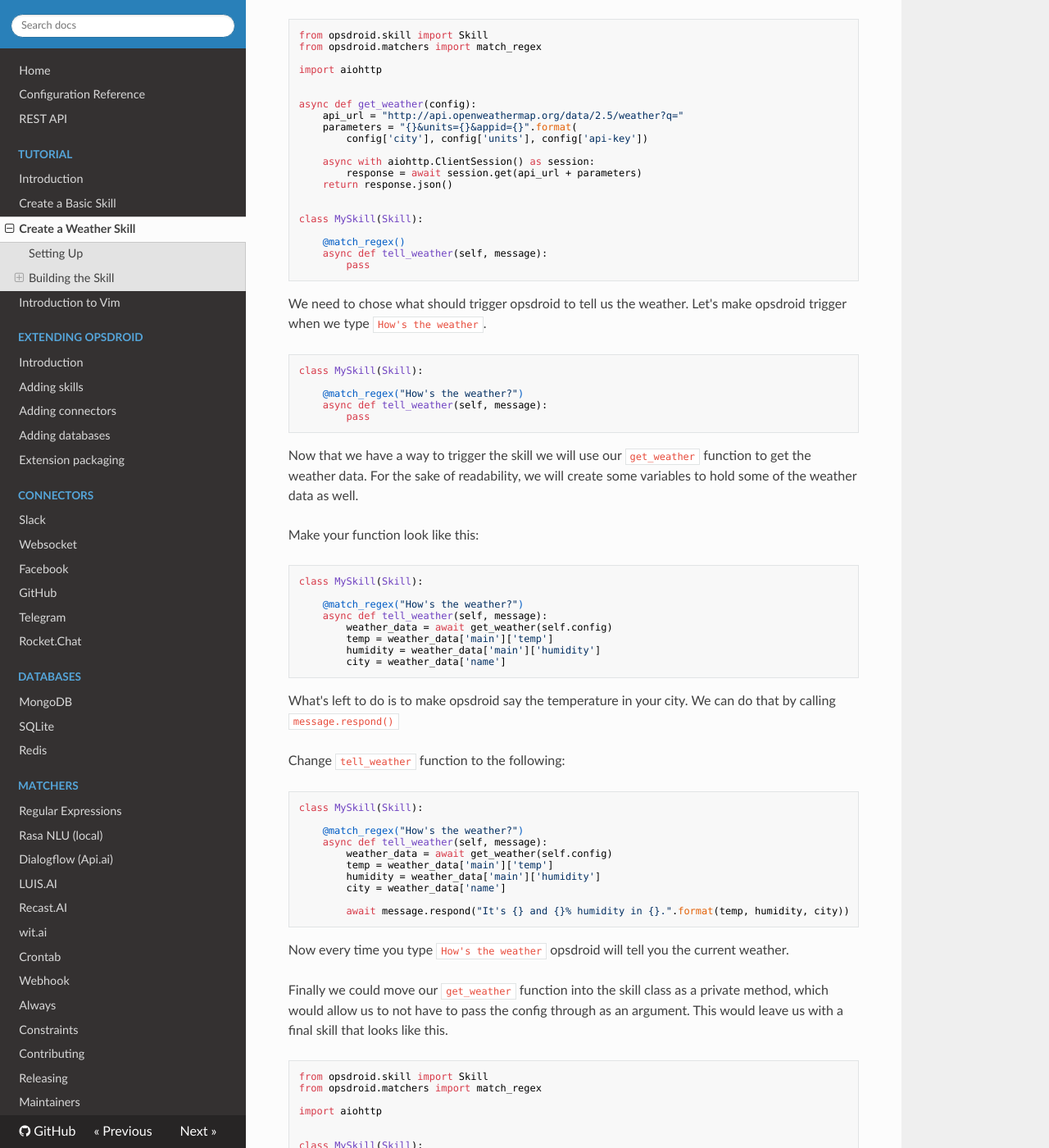
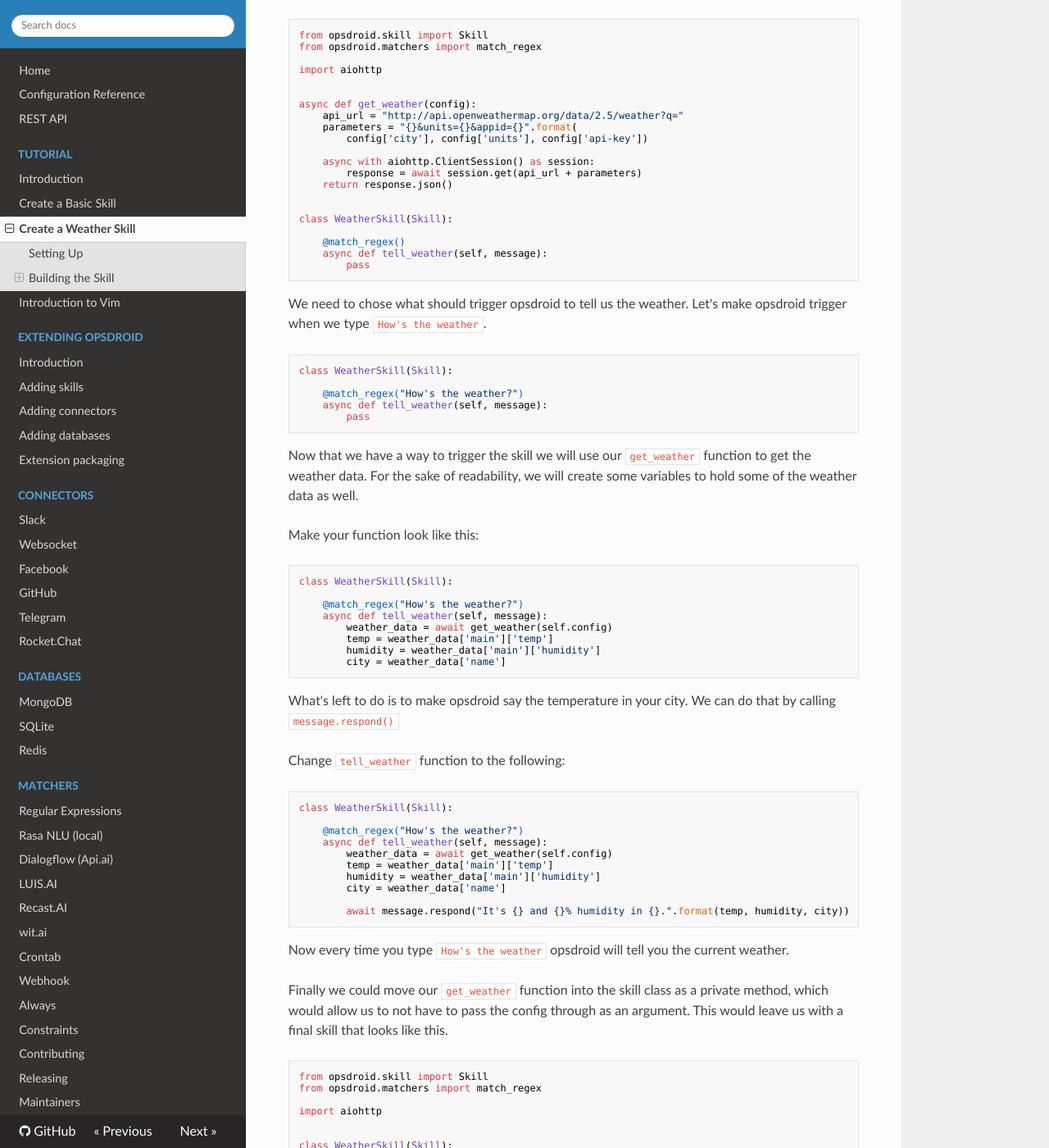
Before and after one commit to opsdroid/opsdroid, an MkDocs documentation site: the page built from docs/tutorials/create-weather-skill.md, in a window 1280 px wide and 1400 px high, scrolled down 3626 px. Shown: the whole window at 82% size. Built offline with MkDocs 1.6.1, drawn with Linux system fonts in a browser that asks for light colours; nearby versions of some CDN libraries; old or Windows-style settings are respelled for this version of MkDocs.

Commit message:
Update class name

````diff
--- a/docs/tutorials/create-weather-skill.md
+++ b/docs/tutorials/create-weather-skill.md
@@ -183,7 +183,7 @@ async def get_weather(config):
     return response.json()
 
 
-class MySkill(Skill):
+class WeatherSkill(Skill):
 
     @match_regex()
     async def tell_weather(self, message):
@@ -193,7 +193,7 @@ class MySkill(Skill):
 We need to chose what should trigger opsdroid to tell us the weather. Let's make opsdroid trigger when we type `How's the weather`.
 
 ```python
-class MySkill(Skill):
+class WeatherSkill(Skill):
 
     @match_regex("How's the weather?")
     async def tell_weather(self, message):
@@ -205,7 +205,7 @@ Now that we have a way to trigger the skill we will use our `get_weather` functi
 Make your function look like this:
 
 ```python
-class MySkill(Skill):
+class WeatherSkill(Skill):
 
     @match_regex("How's the weather?")
     async def tell_weather(self, message):
@@ -220,7 +220,7 @@ What's left to do is to make opsdroid say the temperature in your city. We can d
 Change `tell_weather` function to the following:
 
 ```python
-class MySkill(Skill):
+class WeatherSkill(Skill):
 
     @match_regex("How's the weather?")
     async def tell_weather(self, message):
@@ -243,7 +243,7 @@ from opsdroid.matchers import match_regex
 import aiohttp
 
 
-class MySkill(Skill):
+class WeatherSkill(Skill):
 
     async def _get_weather(self):
         api_url = "http://api.openweathermap.org/data/2.5/weather?q="
````
